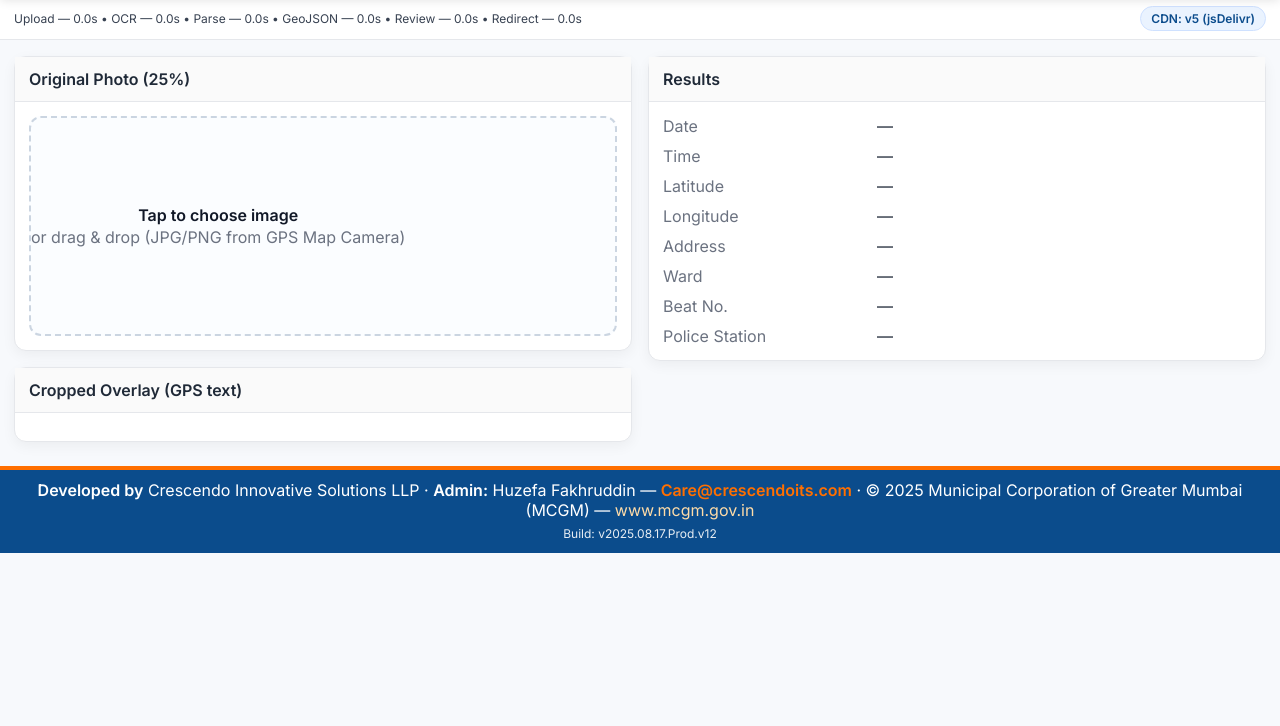
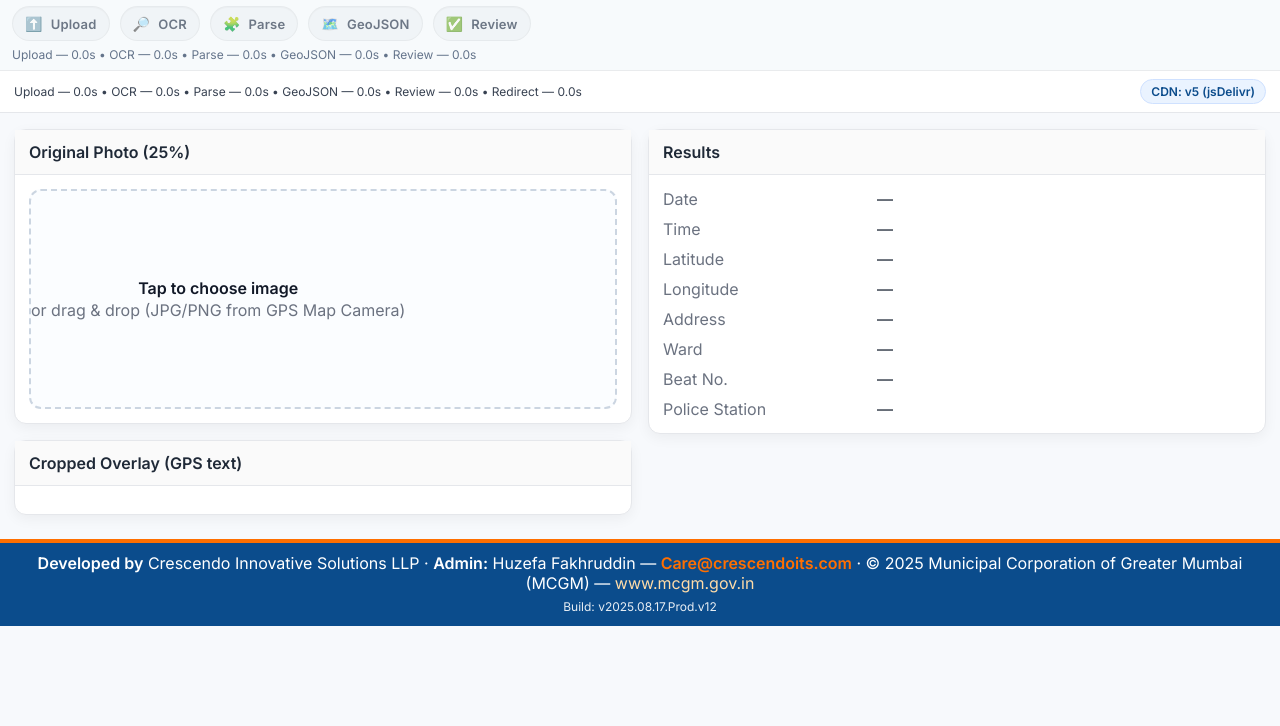
Before and after one commit to Huzefa2021/form-geo-ocr, a plain HTML site: page index.html in a window 1280 px wide. Shown: the part 74-800 px from the top of the page. Drawn offline with Linux system fonts and the light colour scheme.

Commit message:
Update index.html

```diff
--- a/index.html
+++ b/index.html
@@ -52,6 +52,30 @@
     </div>
     <div class="saffron-line"></div>
   </header>
+
+  <!-- Sticky stage strip (glued under header) -->
+<div class="stage-wrap">
+  <div class="stage-bar">
+    <div id="st-upload" class="stage-pill is-pending">
+      <span class="icon">⬆️</span> Upload
+    </div>
+    <div id="st-ocr" class="stage-pill is-pending">
+      <span class="icon">🔎</span> OCR
+    </div>
+    <div id="st-parse" class="stage-pill is-pending">
+      <span class="icon">🧩</span> Parse
+    </div>
+    <div id="st-geo" class="stage-pill is-pending">
+      <span class="icon">🗺️</span> GeoJSON
+    </div>
+    <div id="st-review" class="stage-pill is-pending">
+      <span class="icon">✅</span> Review
+    </div>
+  </div>
+  <div id="stage-times" class="stage-times">
+    Upload — 0.0s • OCR — 0.0s • Parse — 0.0s • GeoJSON — 0.0s • Review — 0.0s
+  </div>
+</div>
 
   <!-- Status strip -->
   <section class="status-strip">
```
